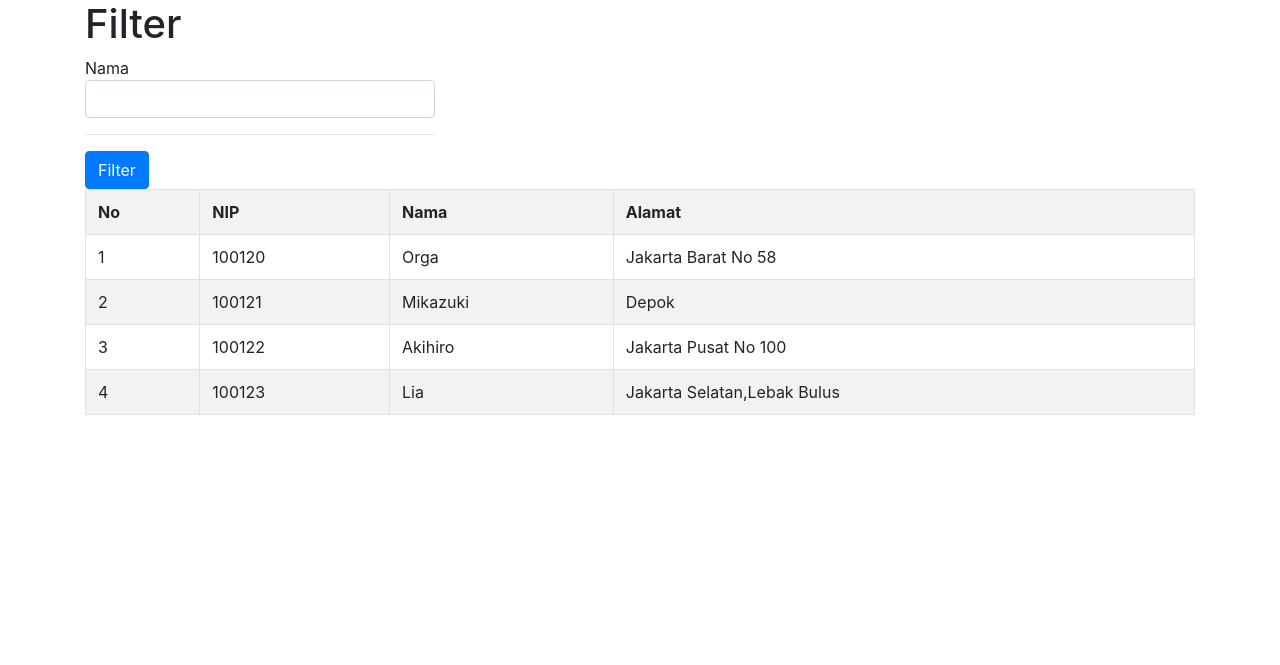
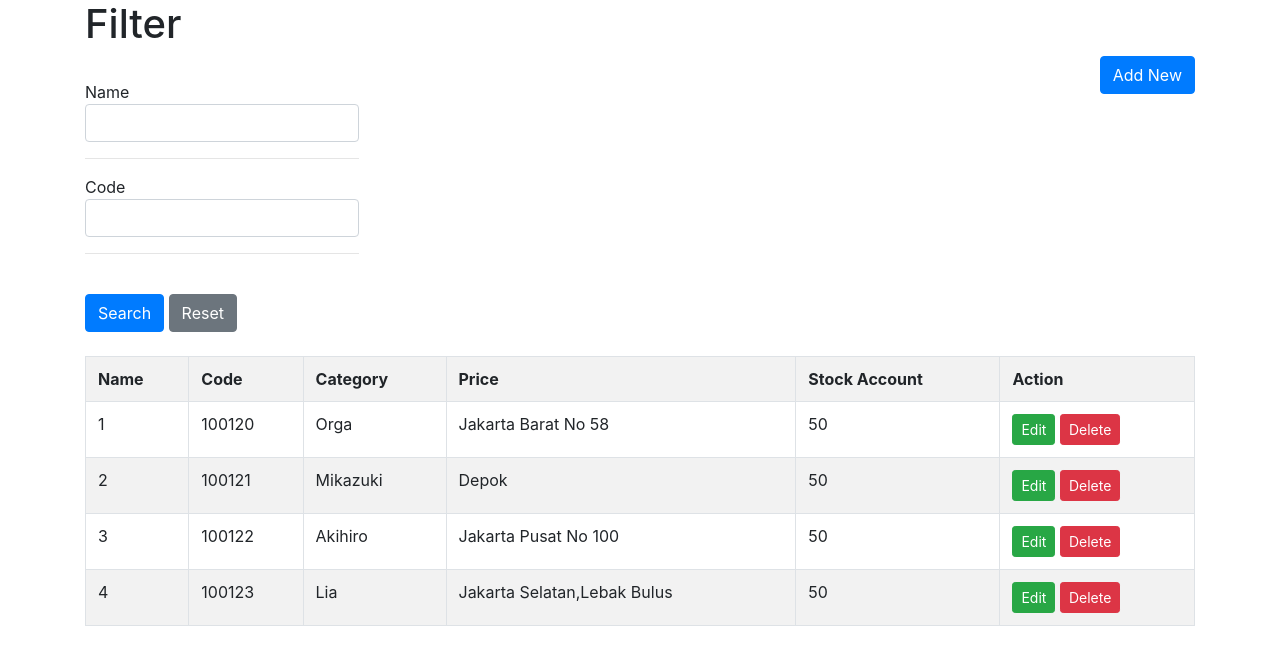
Before and after one commit to aureliaoktania/CRUD, a PHP site: page /menu.php in a window 1280 px wide. Shown: the top 665 px of the page. Run offline with PHP 8.4, Linux system fonts and the light colour scheme.

Commit message:
Update menu.php

```diff
--- a/menu.php
+++ b/menu.php
@@ -1,50 +1,71 @@
 <html>
 <head>
-<title>Belajar Bootstrap</title>
+<title>Toys Town</title>
 <link href="./css/bootstrap.min.css" rel="stylesheet">
 </head>
 <body>
 <div class="container">
+<h1>Filter</h1>
+<button type="button" class="btn btn-primary float-right">Add New</button> <br>
  <div class="row">
-  <div class="col-md-4">
-   <h1>Filter</h1>
-   Nama
+  <div>
+   Name
    <input type="text" name="nama" class="form-control" value=""/><hr>
-   <input type="submit" name="filter" class="btn btn-primary" value="Filter"/>
-  </div>
+
+   Code
+   <input type="text" name="nama" class="form-control" value=""/><hr> <br>
+</div>
  </div>
+
+ <input type="submit" name="filter" class="btn btn-primary" value="Search"/>
+ <input type="submit" name="filter" class="btn btn-secondary" value="Reset"/> <br> <br>
+
  <div class="row">
   <div class="col-md-12">
    <table width="100%" class="table table-bordered table-striped">
     <tr>
-     <th>No</th>
-     <th>NIP</th>
-     <th>Nama</th>
-     <th>Alamat</th>
+     <th>Name</th>
+     <th>Code</th>
+     <th>Category</th>
+     <th>Price</th>
+     <th>Stock Account</th>
+     <th>Action</th>
     </tr>
     <tr>
      <td>1</td>
      <td>100120</td>
      <td>Orga</td>
      <td>Jakarta Barat No 58</td>
+     <td>50</td>
+     <td><button type="button" class="btn btn-success btn-sm">Edit</button>
+      <button type="button" class="btn btn-danger btn-sm">Delete</button></td>
     </tr>
     <tr>
      <td>2</td>
      <td>100121</td>
      <td>Mikazuki</td>
      <td>Depok</td>
+     <td>50</td>
+     <td><button type="button" class="btn btn-success btn-sm">Edit</button>
+      <button type="button" class="btn btn-danger btn-sm">Delete</button></td>
     </tr>
     <tr>
      <td>3</td>
      <td>100122</td>
      <td>Akihiro</td>
      <td>Jakarta Pusat No 100</td>
+     <td>50</td>
+     <td><button type="button" class="btn btn-success btn-sm">Edit</button>
+      <button type="button" class="btn btn-danger btn-sm">Delete</button></td>
     </tr>
     <tr>
      <td>4</td>
      <td>100123</td>
      <td>Lia</td>
      <td>Jakarta Selatan,Lebak Bulus</td>
+     <td>50</td>
+     <td><button type="button" class="btn btn-success btn-sm">Edit</button>
+      <button type="button" class="btn btn-danger btn-sm">Delete</button></td>
     </tr>
    </table>
   </div>
```
